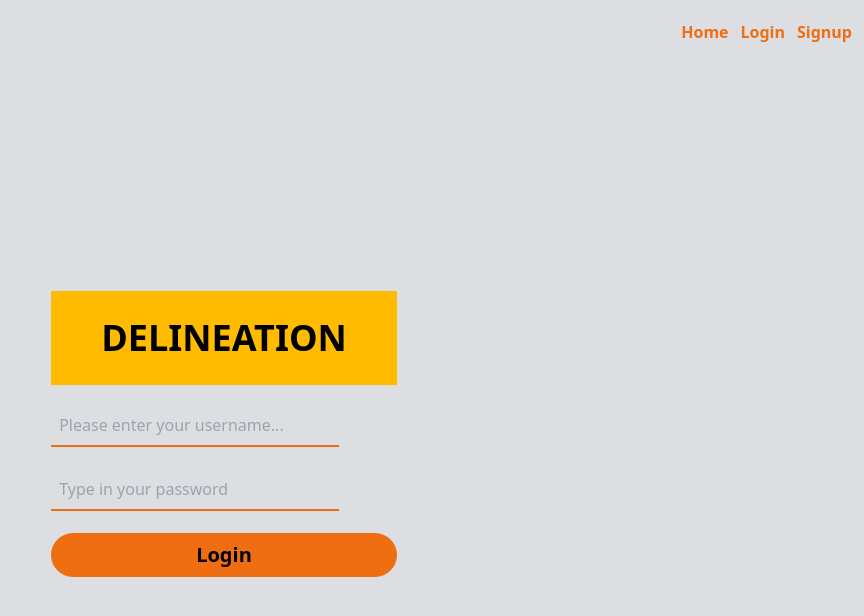
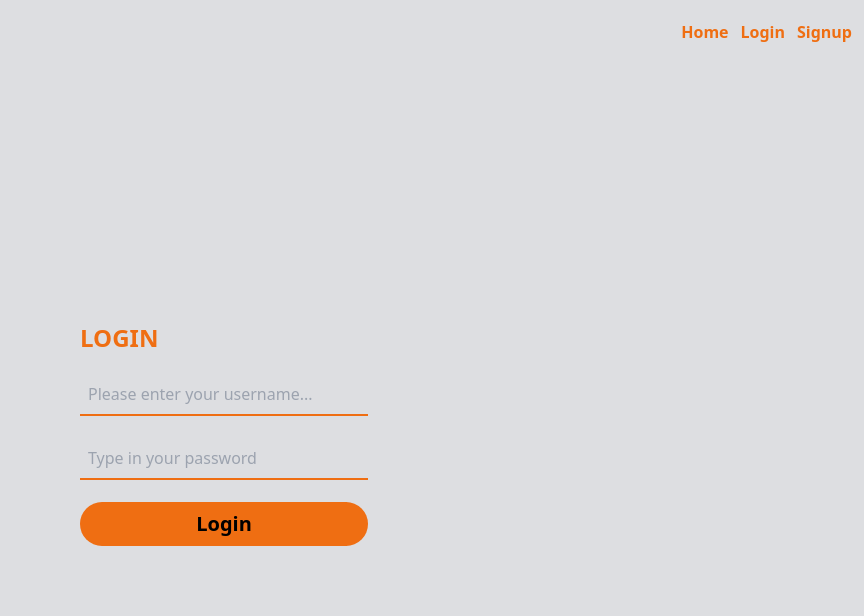
Before and after one commit to LesMiserables1/delineation, a React (Create React App) app in the folder frontend-pwa/: page /login in a window 1280 px wide. Shown: the top 616 px of the page, without its empty margins (416-1280 px from the left). Built offline with nearby package versions, Linux system fonts and the light colour scheme.

Commit message:
remove useless code

```diff
--- a/frontend-pwa/src/App.css
+++ /dev/null
@@ -1,39 +0,0 @@
-.App {
-  text-align: center;
-}
-
-.App-logo {
-  height: 40vmin;
-  pointer-events: none;
-}
-
-@media (prefers-reduced-motion: no-preference) {
-  .App-logo {
-    animation: App-logo-spin infinite 20s linear;
-  }
-}
-
-.header {
-  background-color: #ffbb00;
-  min-height: 10vh;
-  padding: 20px 50px;
-  display: flex;
-  flex-direction: column;
-  align-items: center;
-  justify-content: center;
-  font-size: calc(20px + 2vmin);
-  color: black;
-}
-
-.App-link {
-  color: #61dafb;
-}
-
-@keyframes App-logo-spin {
-  from {
-    transform: rotate(0deg);
-  }
-  to {
-    transform: rotate(360deg);
-  }
-}
--- a/frontend-pwa/src/App.js
+++ b/frontend-pwa/src/App.js
@@ -1,5 +1,4 @@
 import React from 'react';
-import './App.css';
 import './tailwind.css'
 import Container from './components/Container';
 import { BrowserRouter, Route, Switch, Redirect } from 'react-router-dom'
--- a/frontend-pwa/src/components/ui/Header.js
+++ b/frontend-pwa/src/components/ui/Header.js
@@ -1,10 +1,8 @@
 import React from 'react'
 
-const Header = () => {
+const Header = (props) => {
     return (
-        <div className="header">
-            <p> <b>DELINEATION </b> </p>
-        </div>
+        <h3 className="text-xl md:text-2xl font-bold uppercase text-orange">{props.text}</h3>
     )
 }
 
--- a/frontend-pwa/src/pages/Room.js
+++ b/frontend-pwa/src/pages/Room.js
@@ -1,16 +1,27 @@
-import React from 'react'
+import React, { useEffect } from 'react'
 import Header from '../components/ui/Header';
 import Canvas from '../components/Canvas';
+import { useSelector } from 'react-redux';
 
-const Room = () => {
+const Room = (props) => {
 
     const socket = new WebSocket('ws://localhost:3001');
+    const {auth: {isLoggedIn}} = useSelector(state => state);
+
+    useEffect(() => {
+        const roomNumber = localStorage.getItem('roomNumber')
+        if(!isLoggedIn) {
+            props.history.push('/login')
+        }
+        else if(!roomNumber) {
+            props.history.push('/')
+        }
+    }, [])
+
     return (
         <>
-            <Header text="DELINEATION" />
-            <marquee width="100%" direction="left"> <i>Aplikasi Delineation ditujukan untuk mendukung kegiatan diskusi. Aplikasi ini akan memungkinkan user menggambarkan atau menjelaskan suatu hal dan dapat langsung dilihat oleh user lain yang berada dalam room yang sama </i> </marquee>
-            <br></br>
-            <Canvas height={450} width={500} socket={socket} />
+            <Header text="delineation" />
+            <Canvas height={500} width={500} socket={socket} />
         </>
     )
 }
```
Also changed, not shown: frontend-pwa/src/pages/Home.js (line endings or trailing spaces).
